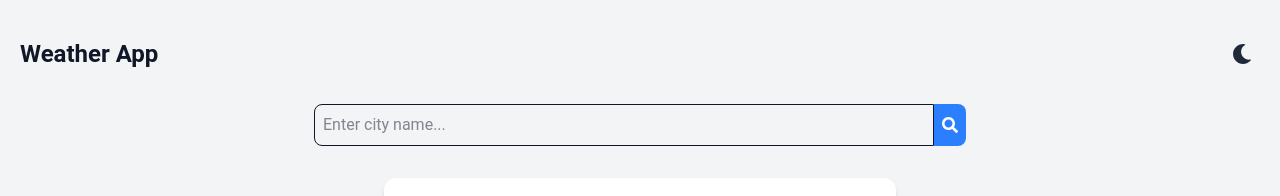
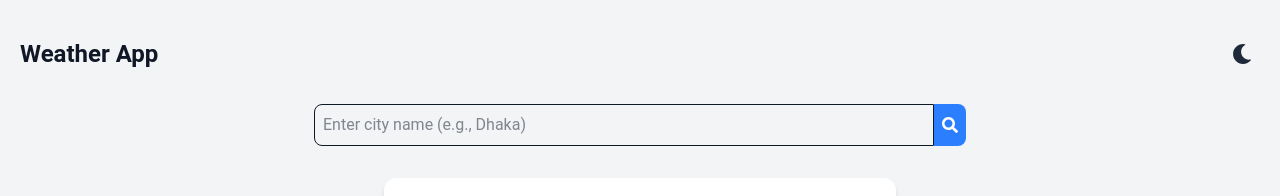
Before and after one commit to kader009/weather-forecast, a React (Vite) app: page / in a window 1280 px wide. Shown: the top 196 px of the page. Built offline with nearby package versions, Linux system fonts and the light colour scheme.

Commit message:
search bar placeholder change

```diff
--- a/src/App.jsx
+++ b/src/App.jsx
@@ -19,7 +19,7 @@ const App = () => {
       <div className="flex justify-center mt-4">
         <input
           type="text"
-          placeholder="Enter city name..."
+          placeholder="Enter city name (e.g., Dhaka)"
           className="p-2 w-3/4 md:w-1/2 border rounded-l-lg focus:outline-none"
         />
         <button className="bg-blue-500 text-white p-2 rounded-r-lg">
```
